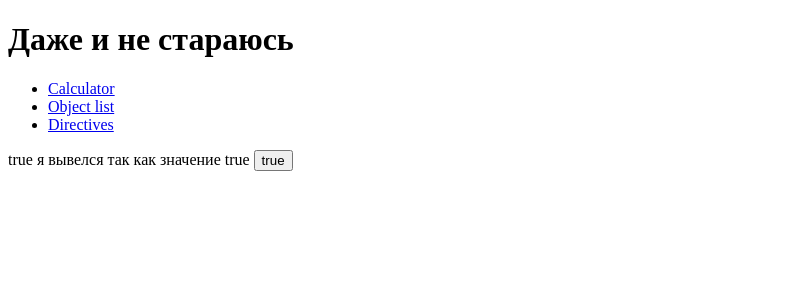
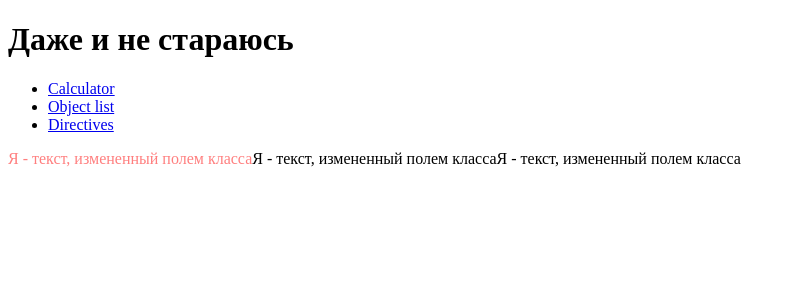
Before and after one commit to sniffjoke/angular-calculator, an Angular app: page /directives in a window 1280 px wide. Shown: the top 300 px of the page, without its empty margins (0-795 px from the left). Built offline with nearby package versions, Linux system fonts and the light colour scheme.

Commit message:
add directives ngSwitch and @switch, add attr directives

```diff
--- a/src/app/directives/directives.component.html
+++ b/src/app/directives/directives.component.html
@@ -30,11 +30,42 @@
 <!--  <span>{{ isShow }} я вывелся так как значение false</span>-->
 <!--</ng-template>-->
 
-@if(isShow) {
-{{ isShow }} я вывелся так как значение true
-}
-@else {
-<span>{{ isShow }} я вывелся так как значение false</span>
-}
+<!--@if(isShow) {-->
+<!--{{ isShow }} я вывелся так как значение true-->
+<!--}-->
+<!--@else {-->
+<!--<span>{{ isShow }} я вывелся так как значение false</span>-->
+<!--}-->
+<!--<button (click)="isShow = !isShow">{{ isShow }}</button>-->
 
-<button (click)="isShow = !isShow">{{ isShow }}</button>
+<!--@for (color of colors; track color; let i = $index; let first = $first; let last = $last) {-->
+<!--    <div>-->
+<!--<button (click)="currentColor = color">-->
+<!--{{ color }}-->
+<!--</button>-->
+<!--</div>-->
+<!--}-->
+
+<!--@empty {-->
+<!--<span>Пустой массив</span>-->
+<!--}-->
+
+<!--<div [ngSwitch]="currentColor">-->
+<!--  <span *ngSwitchCase="'red'">Выбранный цвет - Красный</span>-->
+<!--  <span *ngSwitchCase="'blue'">Выбранный цвет - Синий</span>-->
+<!--  <span *ngSwitchCase="'green'">Выбранный цвет - Зеленый</span>-->
+<!--  <span *ngSwitchCase="'yellow'">Выбранный цвет - Желтый</span>-->
+<!--</div>-->
+
+<!--@switch (currentColor) {-->
+<!--    @case ('red') {-->
+<!--      <span>Выбранный цвет красный</span>-->
+<!--    }-->
+<!--    @default {-->
+<!---->
+<!--    }-->
+<!--}-->
+
+<span [ngStyle]="elementStyle">Я - текст, измененный полем класса</span>
+<span [ngClass]="">Я - текст, измененный полем класса</span>
+<span [attr.class]="">Я - текст, измененный полем класса</span>
--- a/src/app/directives/directives.component.ts
+++ b/src/app/directives/directives.component.ts
@@ -16,4 +16,11 @@ export class DirectivesComponent {
 
   public isShow = true
 
+  public currentColor: string = this.colors[0]
+
+  public elementStyle: any = {
+    color: 'red',
+    opacity: 0.5,
+  }
+
 }
```
